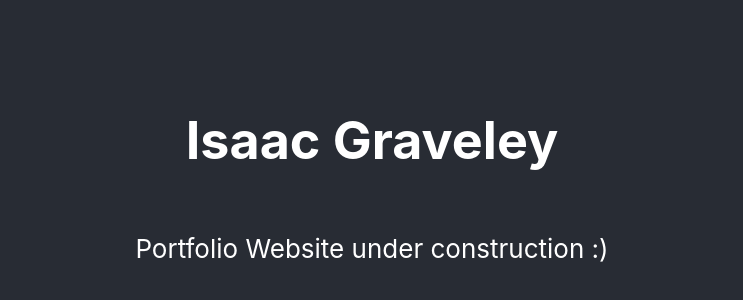
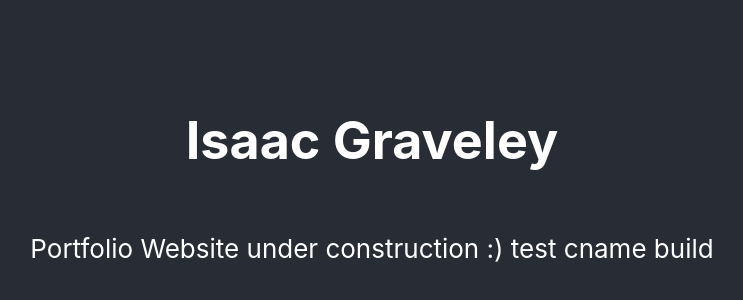
Before and after one commit to IsaacGraveley/portfolio, a React (Create React App) app: page / in a window 1280 px wide. Shown: the part 218-518 px from the top of the page, without its empty margins (268-1011 px from the left). Built offline with nearby package versions, Linux system fonts and the light colour scheme.

Commit message:
testing cname

```diff
--- a/src/App.js
+++ b/src/App.js
@@ -6,7 +6,7 @@ function App() {
     <div className="App">
       <header className="App-header">
         <h1>Isaac Graveley</h1>
-        <p>Portfolio Website under construction :)</p>
+        <p>Portfolio Website under construction :) test cname build</p>
       </header>
     </div>
   );
```
Also changed, not shown: 2 other files (tests, documents, lock files or other folders).
